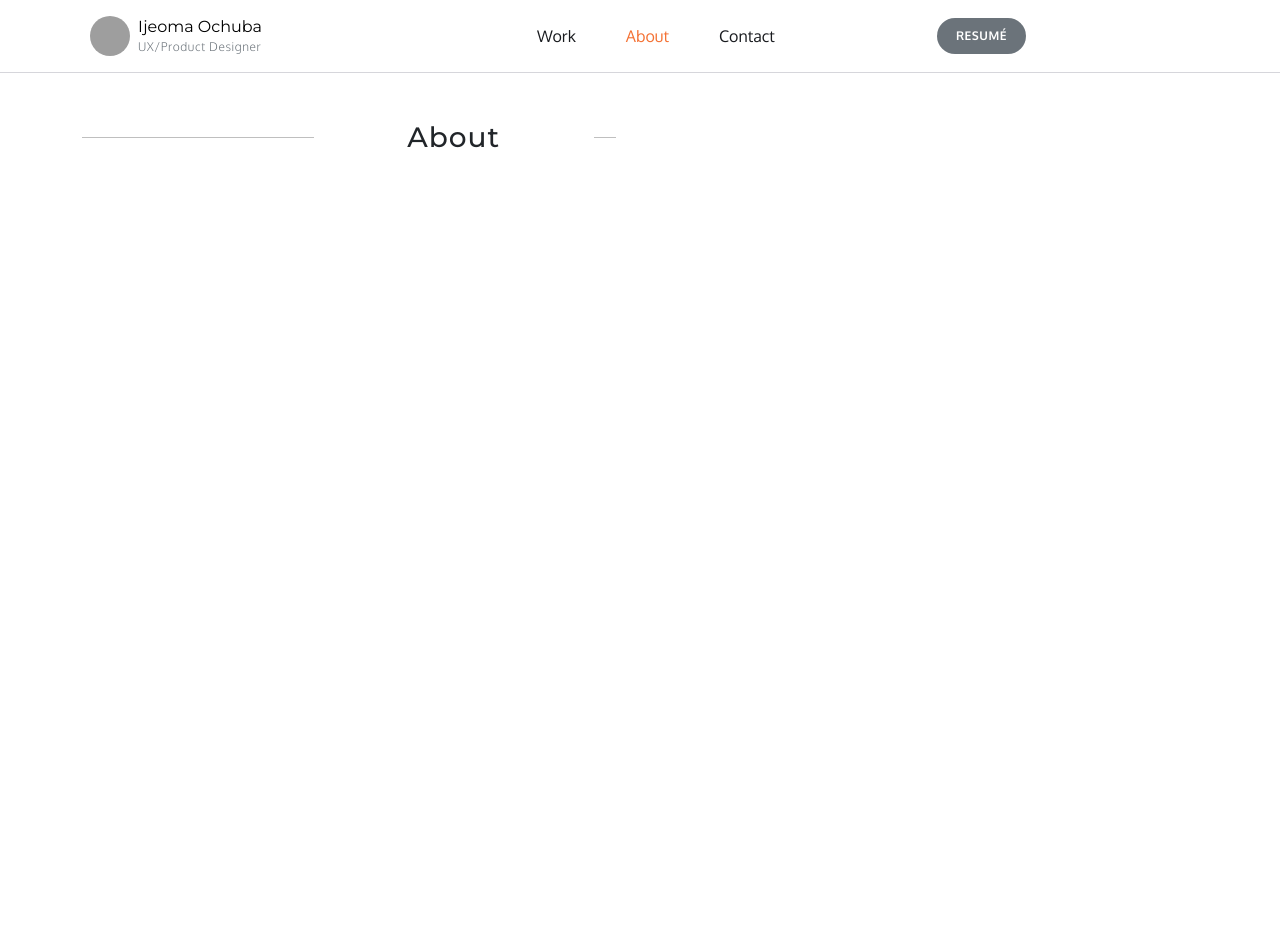
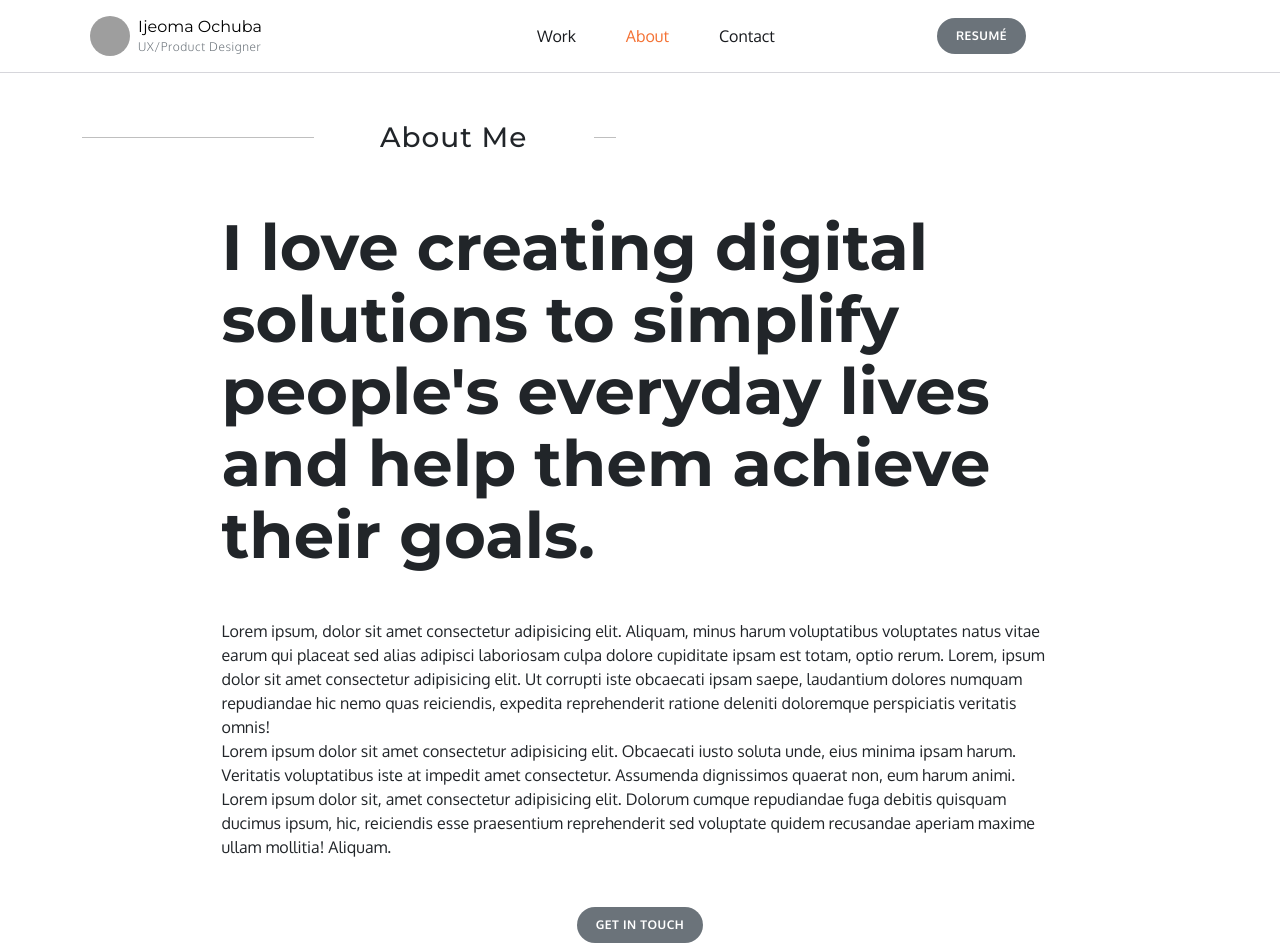
Before and after one commit to Chukwunonso-Iyitor/Ijeoma-Ochuba-Portfolio, a Next.js app: page /about in a window 1280 px wide. Shown: the top 952 px of the page. Built offline with nearby package versions, Linux system fonts and the light colour scheme; grey boxes are pictures that could not be loaded.

Commit message:
page content placeholder

```diff
--- a/components/Layout.jsx
+++ b/components/Layout.jsx
@@ -9,7 +9,7 @@ import "aos/dist/aos.css";
 import { useEffect } from "react";
 
 const Main = styled.main`
-  min-height: 200vh;
+  min-height: 100vh;
   margin-top: 73px;
 `;
 
--- a/pages/about.jsx
+++ b/pages/about.jsx
@@ -1,5 +1,6 @@
 import Head from "next/head";
 import styled from "@emotion/styled";
+import Link from "next/link";
 import Layout from "../components/Layout";
 import SectionTitle from "../components/SectionTitle";
 
@@ -11,7 +12,54 @@ export default function About() {
       </Head>
       <Layout>
         <section className="container py-5">
-          <SectionTitle title="About"></SectionTitle>
+          <SectionTitle title="About Me"></SectionTitle>
+          <div className="col-11 col-lg-10 col-xl-9 my-5 mx-auto ">
+            <h1
+              className="h1 mb-5"
+              data-aos="fade-up"
+              data-aos-easing="ease-out-cubic"
+              data-aos-duration="800"
+              data-aos-delay="100"
+            >
+              I love creating digital solutions to simplify people&apos;s
+              everyday lives and help them achieve their goals.
+            </h1>
+            <p
+              data-aos="fade-up"
+              data-aos-easing="ease-out-cubic"
+              data-aos-duration="800"
+              data-aos-delay="200"
+            >
+              Lorem ipsum, dolor sit amet consectetur adipisicing elit. Aliquam,
+              minus harum voluptatibus voluptates natus vitae earum qui placeat
+              sed alias adipisci laboriosam culpa dolore cupiditate ipsam est
+              totam, optio rerum. Lorem, ipsum dolor sit amet consectetur
+              adipisicing elit. Ut corrupti iste obcaecati ipsam saepe,
+              laudantium dolores numquam repudiandae hic nemo quas reiciendis,
+              expedita reprehenderit ratione deleniti doloremque perspiciatis
+              veritatis omnis!
+              <br />
+              Lorem ipsum dolor sit amet consectetur adipisicing elit. Obcaecati
+              iusto soluta unde, eius minima ipsam harum. Veritatis voluptatibus
+              iste at impedit amet consectetur. Assumenda dignissimos quaerat
+              non, eum harum animi. Lorem ipsum dolor sit, amet consectetur
+              adipisicing elit. Dolorum cumque repudiandae fuga debitis quisquam
+              ducimus ipsum, hic, reiciendis esse praesentium reprehenderit sed
+              voluptate quidem recusandae aperiam maxime ullam mollitia!
+              Aliquam.
+            </p>
+            <div
+              className="mt-5 d-flex justify-content-center"
+              data-aos="zoom-out"
+              data-aos-easing="ease-out-cubic"
+              data-aos-duration="800"
+              data-aos-delay="100"
+            >
+              <Link href="/contact" className="btn-grey">
+                Get in touch
+              </Link>
+            </div>
+          </div>
         </section>
       </Layout>
     </>
--- a/styles/scss/partials/_classes.scss
+++ b/styles/scss/partials/_classes.scss
@@ -14,7 +14,7 @@
     color: $myblack;
   }
   &-orange {
-    color: $myorange;
+    color: $myorange !important;
   }
 }
 
--- a/styles/scss/partials/_fonts.scss
+++ b/styles/scss/partials/_fonts.scss
@@ -11,3 +11,15 @@ h1,
 h2 {
   font-family: "Montserrat", sans-serif;
 }
+
+.h1 {
+  font-size: 64px;
+  line-height: 72px;
+  font-weight: 700;
+}
+@media (max-width: 576px){
+  .h1{
+    font-size: 38px;
+    line-height: 48px;
+  }
+}
```
Also changed, not shown: components/CaseStudyCard.jsx (added, +16 -0 lines), components/ContactForm.jsx (added, +17 -0 lines), components/Footer.jsx (+5 -5 lines), pages/contact.jsx (+26 -0 lines), pages/index.jsx (+28 -0 lines).
